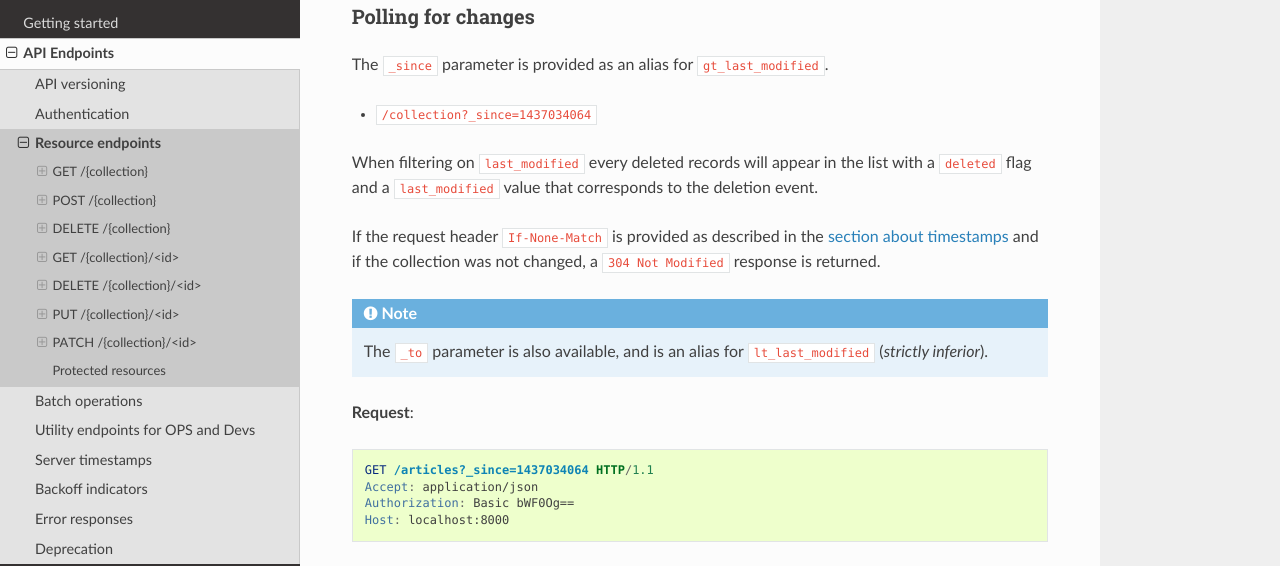
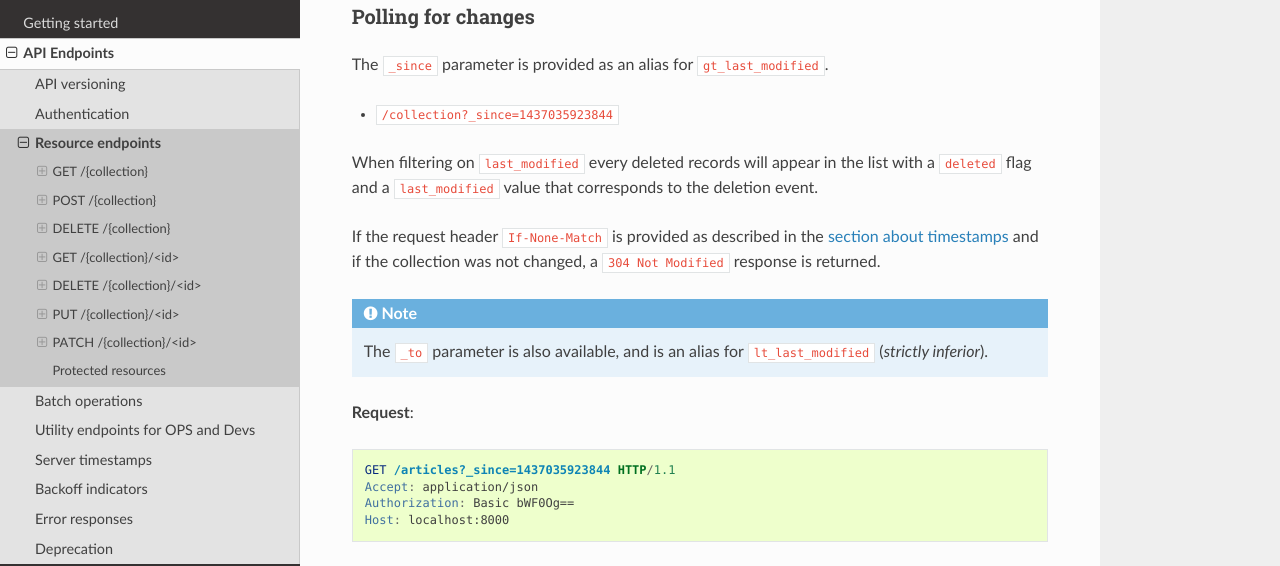
Before and after one commit to Kinto/kinto, a Sphinx documentation site: the page built from docs/api/resource.rst, in a window 1280 px wide and 900 px high, scrolled down 2565 px. Shown: the part 152-718 px from the top of the window. Built offline with Sphinx 7.4.7 and the Read the Docs theme 2.0.0, drawn with Linux system fonts in a browser that asks for light colours.

Commit message:
timestamps are in ms

```diff
--- a/docs/api/resource.rst
+++ b/docs/api/resource.rst
@@ -139,7 +139,7 @@ Polling for changes
 
 The ``_since`` parameter is provided as an alias for ``gt_last_modified``.
 
-* ``/collection?_since=1437034064``
+* ``/collection?_since=1437035923844``
 
 When filtering on ``last_modified`` every deleted records will appear in the
 list with a ``deleted`` flag and a ``last_modified`` value that corresponds
@@ -159,7 +159,7 @@ collection was not changed, a ``304 Not Modified`` response is returned.
 
 .. code-block:: http
 
-    GET /articles?_since=1437034064 HTTP/1.1
+    GET /articles?_since=1437035923844 HTTP/1.1
     Accept: application/json
     Authorization: Basic bWF0Og==
     Host: localhost:8000
```
